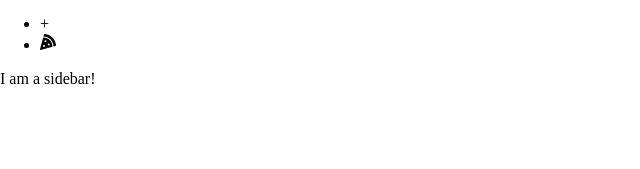
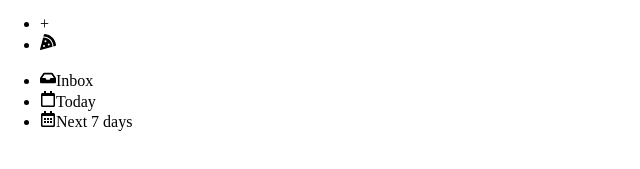
Before and after one commit to Annie-Huang/todoist, a React (Create React App) app: page / in a window 1280 px wide. Shown: the part 305-474 px from the top of the page, without its empty margins (0-640 px from the left). Built offline with nearby package versions, Linux system fonts and the light colour scheme.

Commit message:
Create the sidebar sidebar__generic section

```diff
--- a/src/components/layout/Sidebar.js
+++ b/src/components/layout/Sidebar.js
@@ -1,3 +1,27 @@
 import React from "react";
+import {FaChevronDown, FaInbox, FaRegCalendarAlt, FaRegCalendar} from 'react-icons/fa';
 
-export const Sidebar = () => <p>I am a sidebar!</p>;
+export const Sidebar = () => (
+    <div className="sidebar" data-testid="sidebar">
+        <ul className="sidebar__generic">
+            <li>
+                <span>
+                    <FaInbox />
+                </span>
+                <span>Inbox</span>
+            </li>
+            <li>
+                <span>
+                    <FaRegCalendar />
+                </span>
+                <span>Today</span>
+            </li>
+            <li>
+                <span>
+                    <FaRegCalendarAlt />
+                </span>
+                <span>Next 7 days</span>
+            </li>
+        </ul>
+    </div>
+);
```
